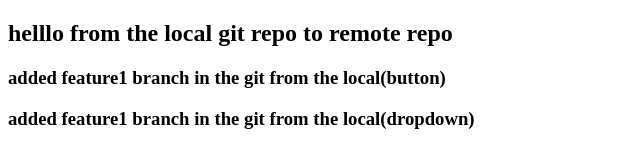
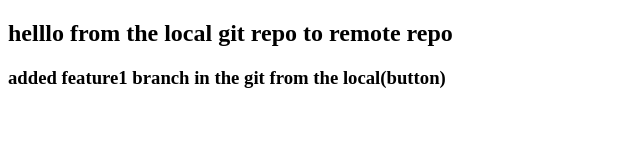
Before and after one commit to shekar-m/localtogit, a plain HTML site: page index.html in a window 1280 px wide. Shown: the whole page, without its empty margins (0-640 px from the left). Drawn offline with Linux system fonts and the light colour scheme.

Commit message:
delete dropdown

```diff
--- a/index.html
+++ b/index.html
@@ -8,7 +8,7 @@
 <body>
     <h2>helllo from the local git repo to remote repo</h2>
     <h3>added feature1 branch in the git from the local(button)</h3>
-    <h3>added feature1 branch in the git from the local(dropdown)</h3>
+
 
 </body>
 </html>
```
